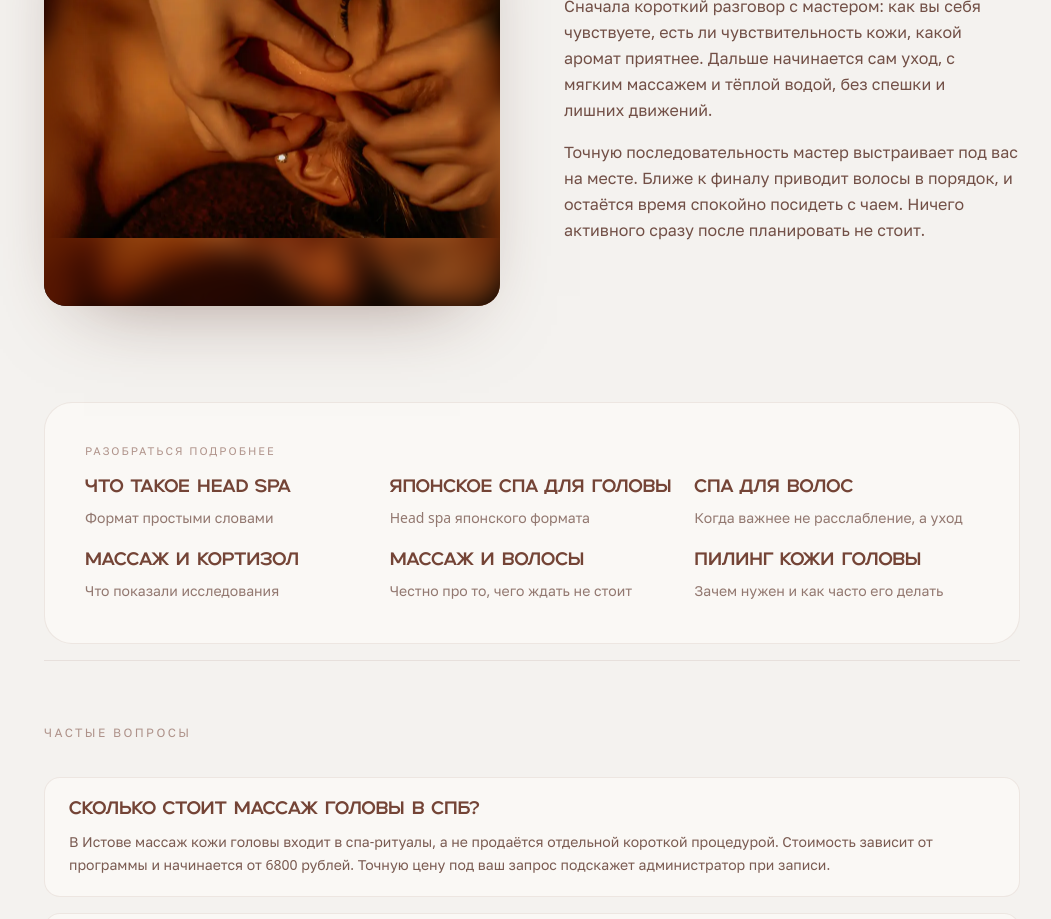
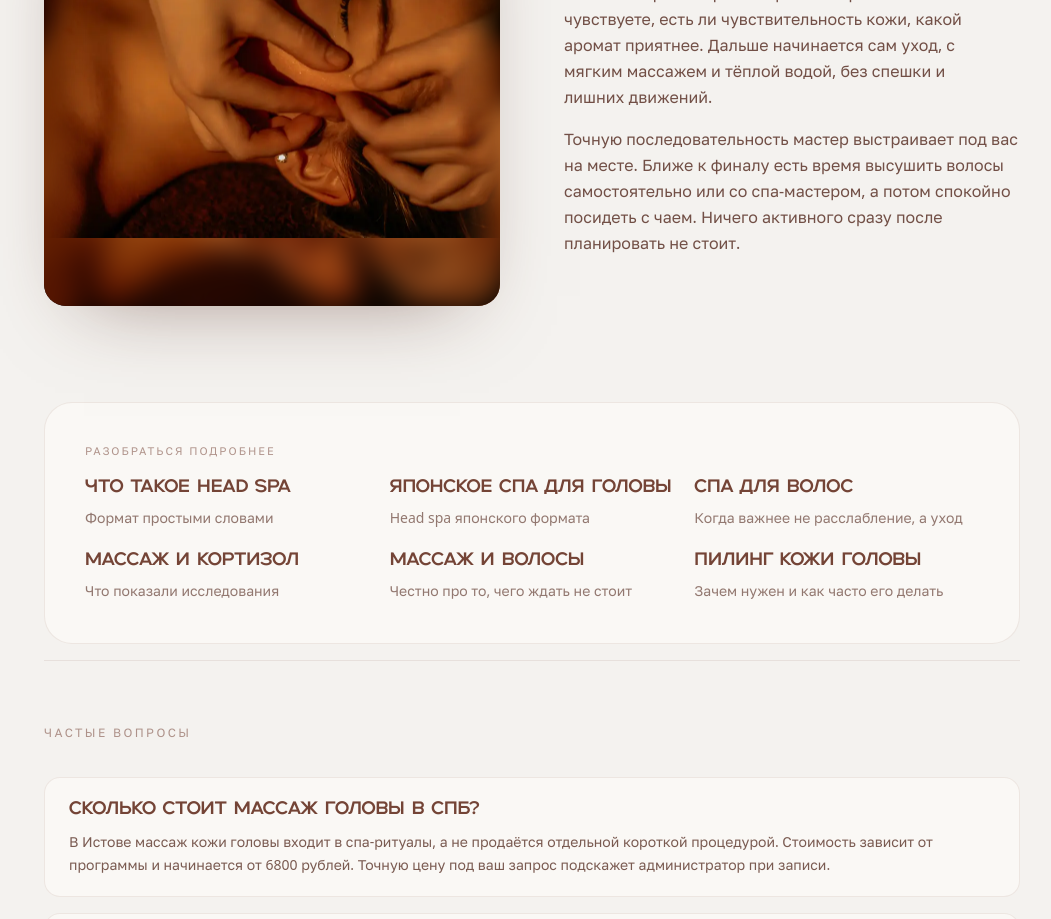
Before and after one commit to Denis02861/istova-site, a Next.js app: page /massazh-golovy in a window 1280 px wide. Shown: the part 4140-5059 px from the top of the page, without its empty margins (108-1159 px from the left). Built offline with nearby package versions, Linux system fonts and the light colour scheme.

Commit message:
[agent] массаж головы: финал без «приводит волосы в порядок»

```diff
--- a/app/massazh-golovy/page.tsx
+++ b/app/massazh-golovy/page.tsx
@@ -150,7 +150,7 @@ export default function MassazhGolovyPage() {
             flip
             paragraphs={[
               "Сначала короткий разговор с мастером: как вы себя чувствуете, есть ли чувствительность кожи, какой аромат приятнее. Дальше начинается сам уход, с мягким массажем и тёплой водой, без спешки и лишних движений.",
-              "Точную последовательность мастер выстраивает под вас на месте. Ближе к финалу приводит волосы в порядок, и остаётся время спокойно посидеть с чаем. Ничего активного сразу после планировать не стоит.",
+              "Точную последовательность мастер выстраивает под вас на месте. Ближе к финалу есть время высушить волосы самостоятельно или со спа-мастером, а потом спокойно посидеть с чаем. Ничего активного сразу после планировать не стоит.",
             ]}
             photo="/gallery/2026-11/massazh-litsa-2.webp"
             photoAlt="Работа мастера с лицом и шеей"
```
